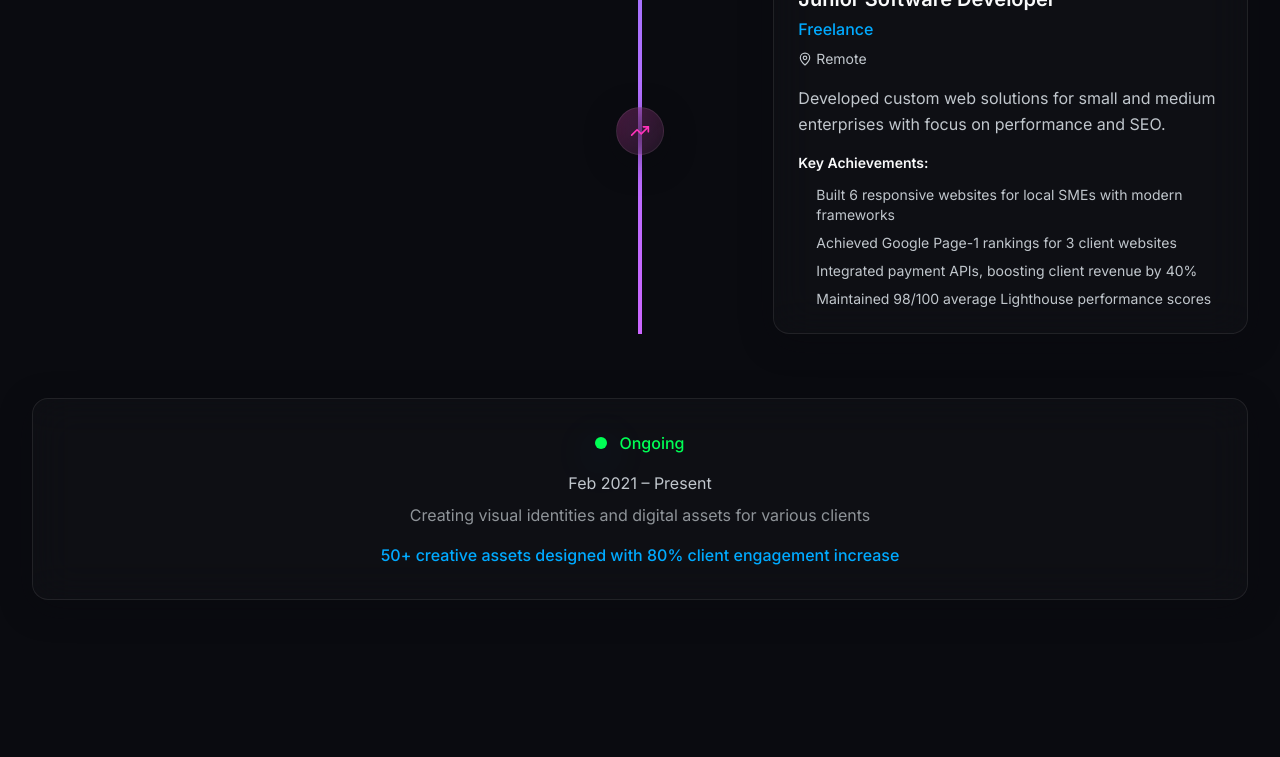
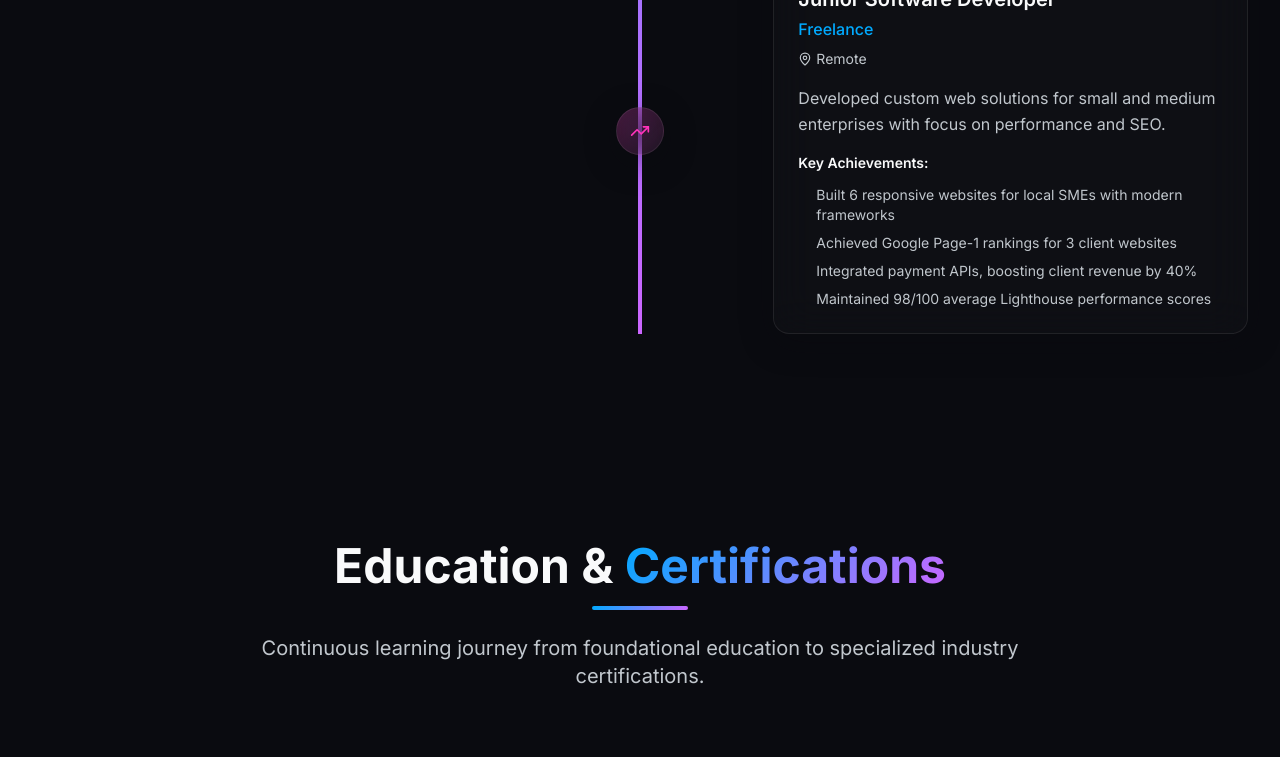
Before and after one commit to garymike07/mike-portflio, a React (Vite) app: page / in a window 1280 px wide. Shown: the part 5078-5835 px from the top of the page. Built offline with nearby package versions, Linux system fonts and the light colour scheme; the HTML template or start-up script is replaced by a standard one.

Commit message:
Visual edit in Lovable

```diff
--- a/src/components/Experience.tsx
+++ b/src/components/Experience.tsx
@@ -127,16 +127,7 @@ const Experience = () => {
         </div>
 
         {/* Ongoing Work Highlight */}
-        <div className="mt-16 glass rounded-2xl p-8 text-center hover-lift">
-          <div className="flex items-center justify-center mb-4">
-            <div className="w-3 h-3 rounded-full bg-accent-neon animate-glow-pulse mr-3" />
-            <span className="text-accent-neon font-medium">Ongoing</span>
-          </div>
 
-          <p className="text-foreground-muted mb-2">{ongoingWork.period}</p>
-          <p className="text-foreground-subtle mb-4">{ongoingWork.description}</p>
-          <p className="text-primary font-medium">{ongoingWork.stats}</p>
-        </div>
       </div>
     </section>;
 };
```
